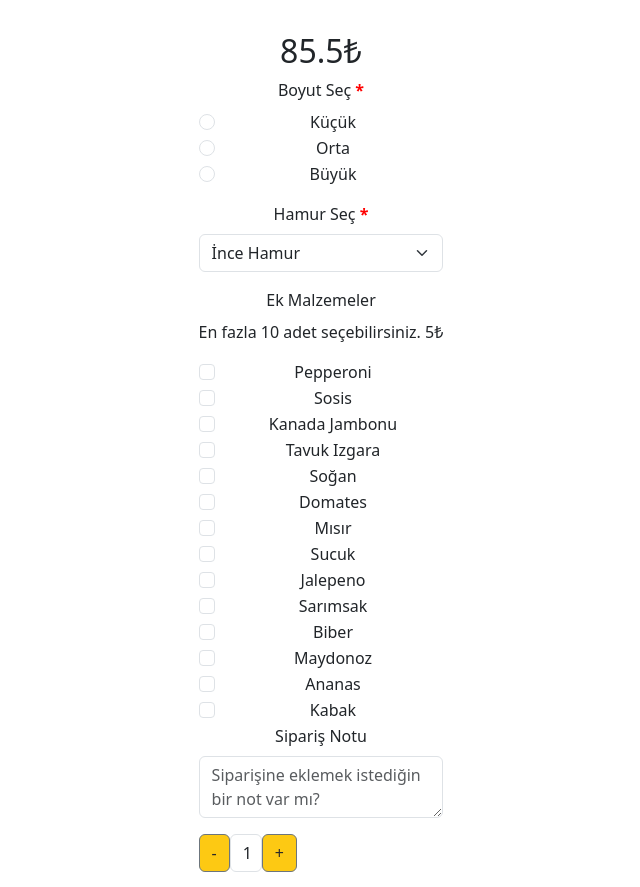
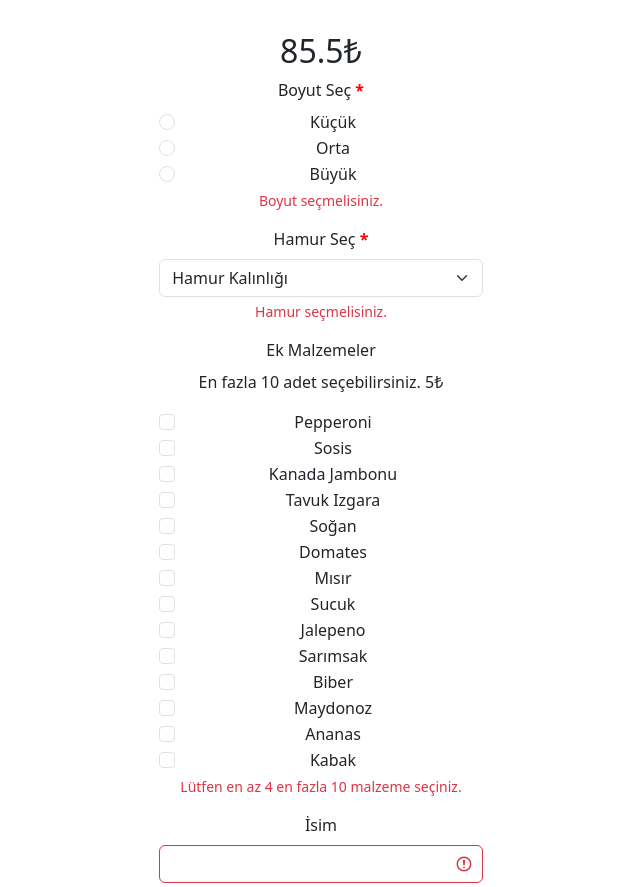
Before and after one commit to tayfun-pekdemir/pizza-project, a React (Vite) app: page /order in a window 1280 px wide. Shown: the top 887 px of the page, without its empty margins (319-959 px from the left). Built offline with nearby package versions, Linux system fonts and the light colour scheme.

Commit message:
temel validasyon kuruldu.

```diff
--- a/src/pages/OrderPage.jsx
+++ b/src/pages/OrderPage.jsx
@@ -1,5 +1,5 @@
 import { useEffect, useState } from "react";
-import { Form, FormGroup, Label, Input, Button } from "reactstrap";
+import { Form, FormGroup, Label, Input, Button, FormFeedback } from "reactstrap";
 
 export default function OrderPage () {
 
@@ -7,6 +7,7 @@ export default function OrderPage () {
     const extras = ["Pepperoni","Sosis","Kanada Jambonu","Tavuk Izgara","Soğan","Domates","Mısır","Sucuk","Jalepeno","Sarımsak","Biber","Maydonoz","Ananas","Kabak"] ;
 
     const [ formData, setFormData ] = useState({
+        name:"",
         size:"",
         dough:"",
         selectedExtras:[],
@@ -16,6 +17,14 @@ export default function OrderPage () {
 
     const [ selecteds, setSelecteds ] = useState(0);
     const [ totalPrice, setTotalPrice ] = useState(0);
+
+    const [ isValid, setIsValid ] = useState(false);
+    const [ errors, setErrors] = useState({
+        nameError:"",
+        sizeError:"",
+        doughError:"",
+        selectedExtrasError:"",
+    })
 
     const handleChange = (event) => {
         let { type, name ,checked, value } = event.target;
@@ -29,6 +38,7 @@ export default function OrderPage () {
         }
     }
 
+    /*Seçimler */
     useEffect(()=>{
         setSelecteds(formData.selectedExtras.length * 5)
     },[formData.selectedExtras]);
@@ -40,9 +50,26 @@ export default function OrderPage () {
         setFormData({...formData,quantity: formData.quantity + 1 })
     }
 
+    /* Toplam tutar */
     useEffect(()=>{
         setTotalPrice(formData.quantity*(selecteds+pizzaPrice))
     },[formData.quantity,selecteds])
+
+    /*validasyon*/
+    useEffect(()=>{
+        const validName = formData.name.trim().length > 3;
+        const validSize = formData.size !== "";
+        const validDough = formData.dough !== "";
+        const validSelectedExtras = formData.selectedExtras.length <= 10 && formData.selectedExtras.length >= 4;
+
+        setErrors({
+            nameError: validName ? "" : "Lütfen en az 3 karakterden oluşan bir isim giriniz.",
+            sizeError: validSize ? "" : "Boyut seçmelisiniz.",
+            doughError: validDough ? "" : "Hamur seçmelisiniz.",
+            selectedExtrasError: validSelectedExtras ? "" : "Lütfen en az 4 en fazla 10 malzeme seçiniz."
+        })
+         setIsValid(validName && validSize && validDough && validSelectedExtras);
+    },[formData])
 
     return(
 
@@ -64,30 +91,58 @@ export default function OrderPage () {
                         <Input type="radio" name="size" id="sizeLarge" value="large" checked = {formData.size==="large"} onChange={handleChange}/>
                         <Label check htmlFor="sizeLarge">Büyük</Label>
                     </FormGroup>
+                    {errors.sizeError && (
+                        <FormFeedback style={{ display: "block" }}>
+                        {errors.sizeError}
+                        </FormFeedback>)}
                 </FormGroup>
 
                 {/* Hamur Seç */}
                 <FormGroup>
                     <Label htmlFor="dough">Hamur Seç <span style={{ color: "red", fontWeight: "bold" }}>*</span></Label>
                     <Input id="dough" name="dough" type="select" value={formData.dough} onChange={handleChange}>
+                        <option value="" disabled>Hamur Kalınlığı</option>
                         <option value="thin">İnce Hamur</option>
                         <option value="extra-thin">Extra İnce Hamur</option>
                         <option value="standard">Standart Hamur</option>
                         <option value="thick">Kalın Hamur</option>
                         <option value="extra-thick">Extra Kalın Hamur</option>
                     </Input>
+                    {errors.doughError && (
+                        <FormFeedback style={{ display: "block" }}>
+                        {errors.doughError}
+                        </FormFeedback>)}
                 </FormGroup>
 
                 {/* Ek Malzemeler */}
+                <FormGroup>
                     <Label>Ek Malzemeler</Label>
                     <p>En fazla 10 adet seçebilirsiniz. 5₺</p>
                     {extras.map((e, index) => (
                         <FormGroup check key={index}>
-                        <Input type="checkbox" name="extras" value={e} id={`extra-${index}`} checked={formData.selectedExtras.includes(e)} onChange={handleChange}/>
+                            <Input
+                            type="checkbox"
+                            name="extras"
+                            value={e}
+                            id={`extra-${index}`}
+                            checked={formData.selectedExtras.includes(e)}
+                            onChange={handleChange}
+                            disabled={!formData.selectedExtras.includes(e) && formData.selectedExtras.length >= 10}/>
                             <Label check htmlFor={`extra-${index}`}>{e}</Label>
                         </FormGroup>
                         ))}
+                    {errors.selectedExtrasError && (
+                        <FormFeedback style={{ display: "block" }}>
+                        {errors.selectedExtrasError}
+                        </FormFeedback>)}
+                </FormGroup>
 
+                {/*İsim alanı */}
+                <FormGroup>
+                    <Label htmlFor="name">İsim</Label>
+                    <Input type="text" id="name" name="name" value={formData.name} onChange={handleChange} invalid={errors.nameError}></Input>
+                     <FormFeedback>{errors.nameError}</FormFeedback>
+                </FormGroup>
 
                 {/* Sipariş Notu */}
                 <FormGroup>
@@ -125,7 +180,7 @@ export default function OrderPage () {
                         <p>Toplam</p> <p> {totalPrice}₺ </p>
                     </div>
 
-                <Button style={{backgroundColor:"#FDC913", color:"#292929", border:"none",fontWeight:"bold"}} type="submit">
+                    <Button style={{backgroundColor:"#FDC913", color:"#292929", border:"none",fontWeight:"bold"}} type="submit" disabled={!isValid}>
                         Sipariş Ver
                     </Button>
                 </FormGroup>
```
Lines whose indentation alone changed are shown as unchanged.
